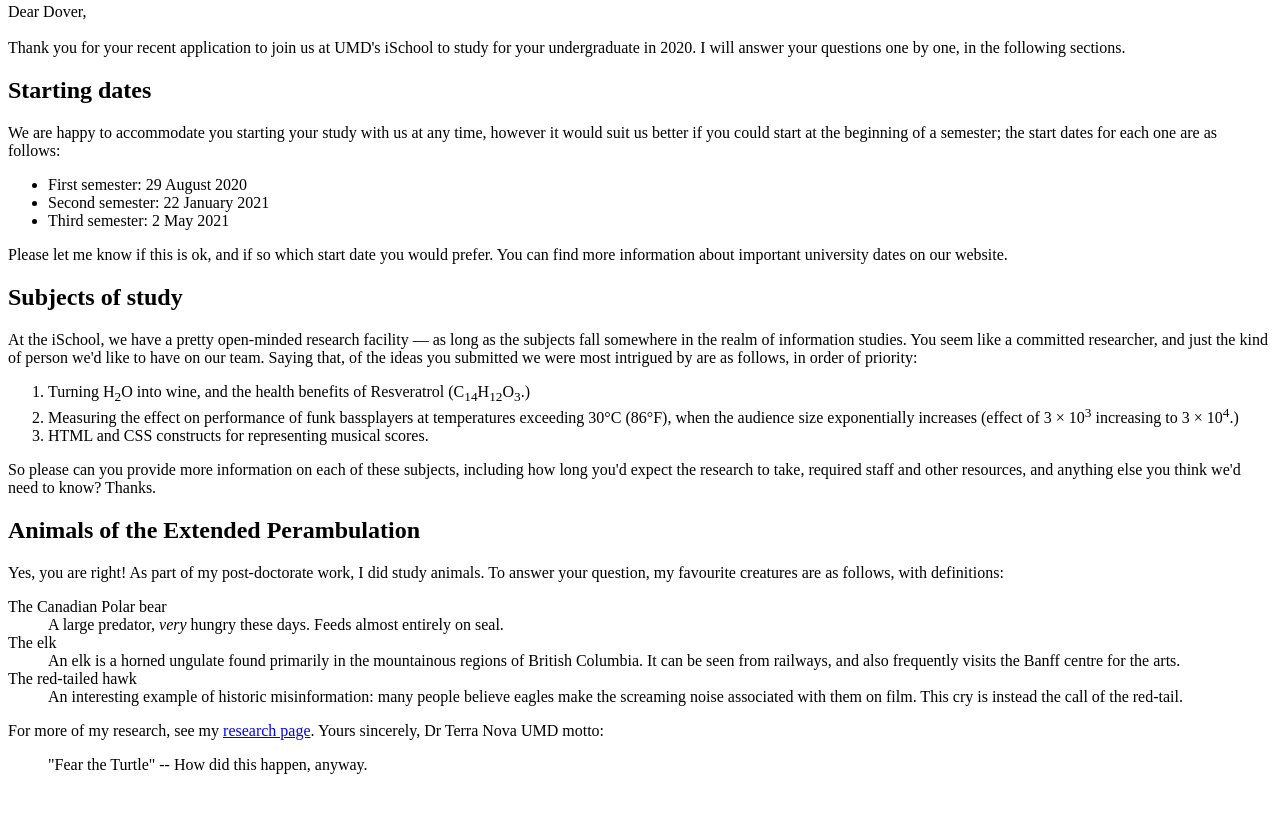
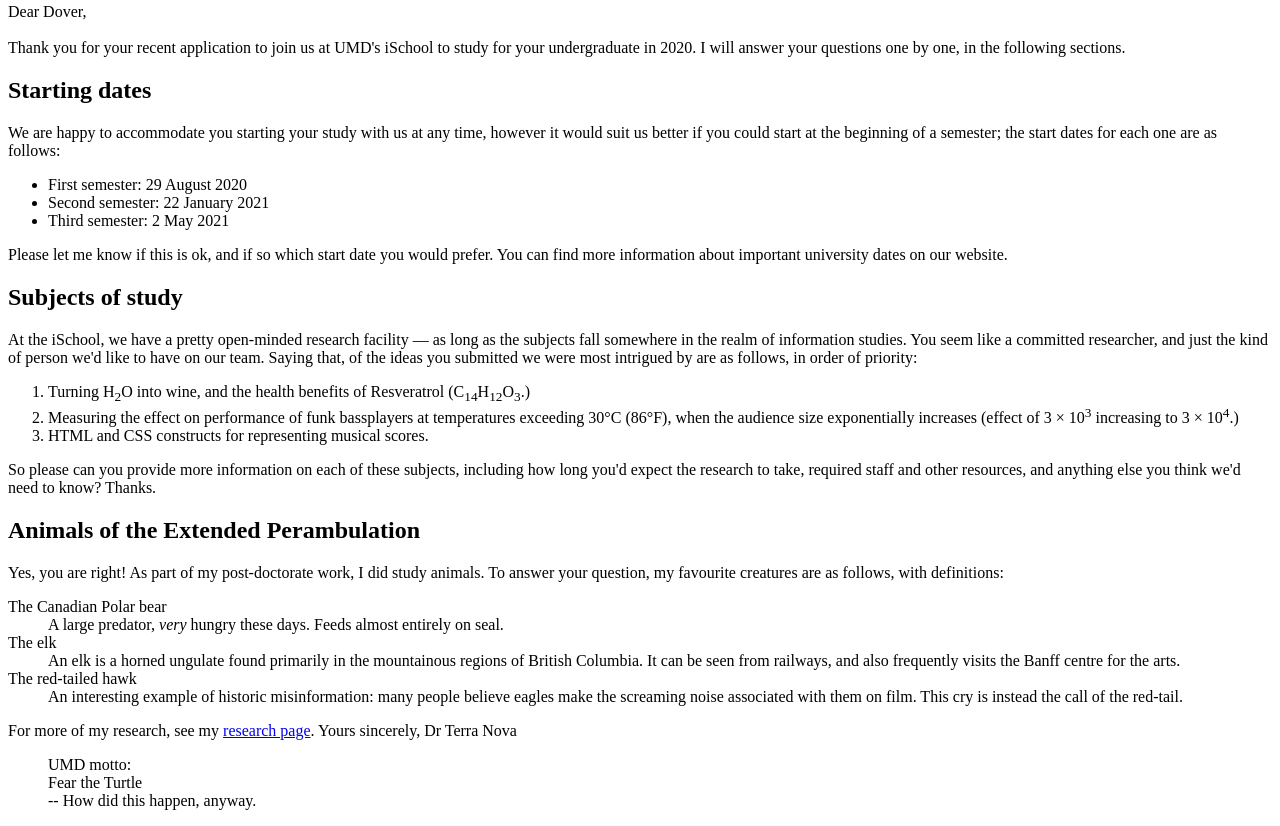
Before and after one commit to BreckenK/BreckenK.github.io, a plain HTML site: page public/lab_2/index.html in a window 1280 px wide. Shown: the part 379-1205 px from the top of the page. Before the commit the page ends 1169 px from the top, so only its background shows below. Drawn offline with Linux system fonts and the light colour scheme.

Commit message:
Update index.html

```diff
--- a/public/lab_2/index.html
+++ b/public/lab_2/index.html
@@ -73,10 +73,11 @@
 
         Dr Terra Nova
 
-        UMD motto:
+
         </p>
         <blockquote>
-            "Fear the Turtle"
+            UMD motto:
+            <footer>Fear the Turtle</footer>
             -- How did this happen, anyway.
         </blockquote>
 </body>
```
